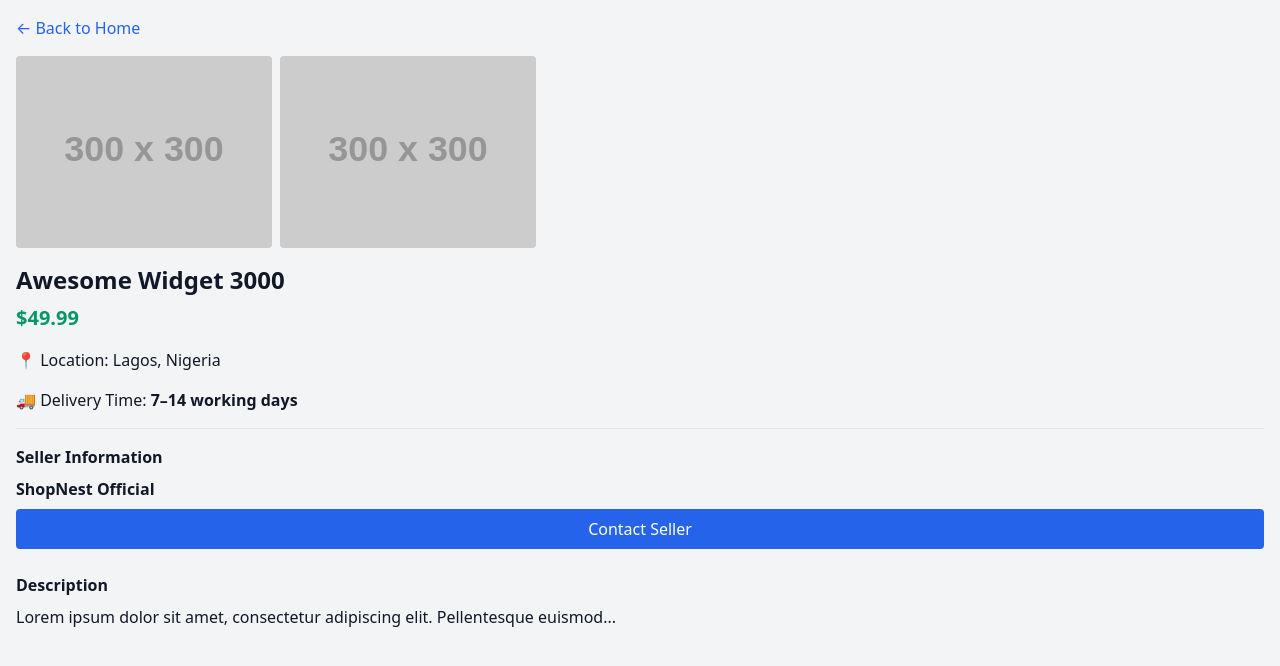
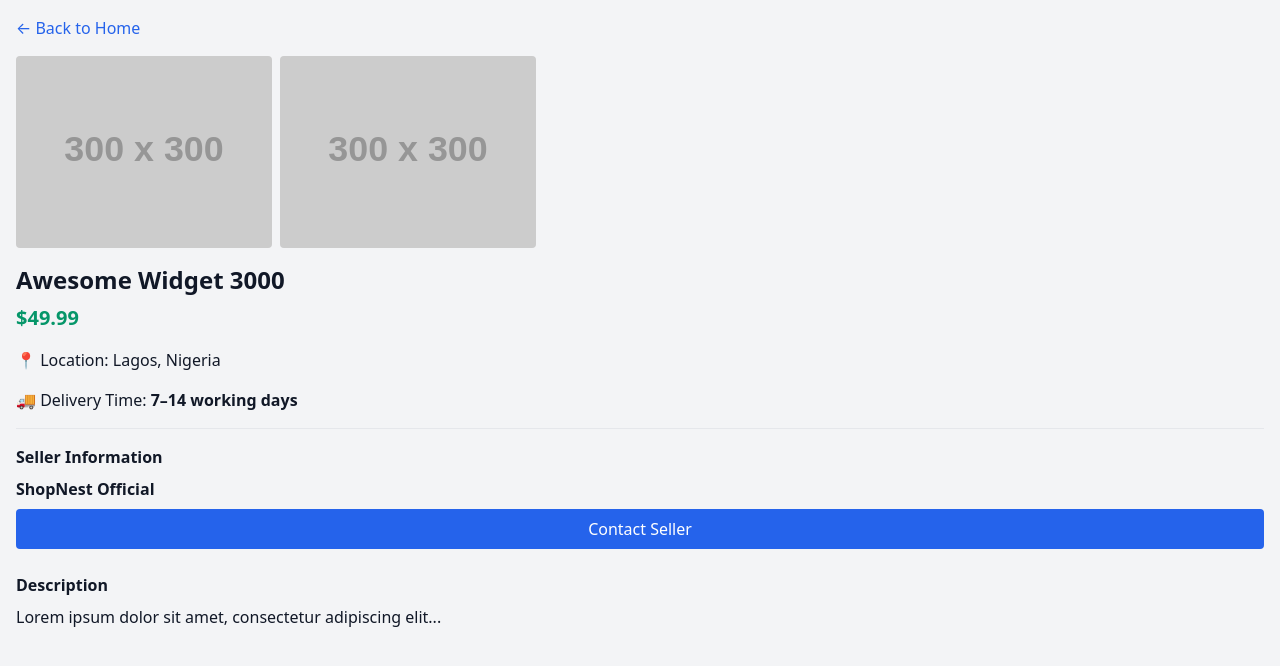
Before and after one commit to akinniyi1/ShopNest-frontend, a plain HTML site: page product.html in a window 1280 px wide. Drawn offline with nearby package versions, Linux system fonts and the light colour scheme; placeholder pictures from the web are drawn by us.

Commit message:
Update product.html

```diff
--- a/product.html
+++ b/product.html
@@ -7,35 +7,23 @@
   <link href="https://cdn.jsdelivr.net/npm/tailwindcss@2.2.19/dist/tailwind.min.css" rel="stylesheet">
 </head>
 <body class="bg-gray-100 text-gray-900 p-4">
-
-  <!-- Back button -->
   <a href="index.html" class="text-blue-600 mb-4 inline-block">← Back to Home</a>
-
-  <!-- Product Images Carousel -->
   <div class="overflow-x-scroll flex gap-2 mb-4">
     <img src="https://via.placeholder.com/300" class="w-64 h-48 object-cover rounded" alt="Product image">
     <img src="https://via.placeholder.com/300" class="w-64 h-48 object-cover rounded" alt="Product image">
-    <!-- Repeat as needed -->
   </div>
-
-  <!-- Product Info -->
   <h1 class="text-2xl font-bold mb-2">Awesome Widget 3000</h1>
   <p class="text-xl text-green-600 font-semibold mb-4">$49.99</p>
   <p class="mb-4">📍 Location: Lagos, Nigeria</p>
   <p class="mb-4">🚚 Delivery Time: <strong>7–14 working days</strong></p>
-
-  <!-- Seller Info & Contact -->
   <div class="border-t pt-4 mt-4">
     <h2 class="font-semibold mb-2">Seller Information</h2>
     <p><strong>ShopNest Official</strong></p>
     <button class="mt-2 w-full bg-blue-600 text-white py-2 rounded">Contact Seller</button>
   </div>
-
-  <!-- Description -->
   <div class="mt-6">
     <h2 class="font-semibold mb-2">Description</h2>
-    <p>Lorem ipsum dolor sit amet, consectetur adipiscing elit. Pellentesque euismod...</p>
+    <p>Lorem ipsum dolor sit amet, consectetur adipiscing elit...</p>
   </div>
-
 </body>
 </html>
```
